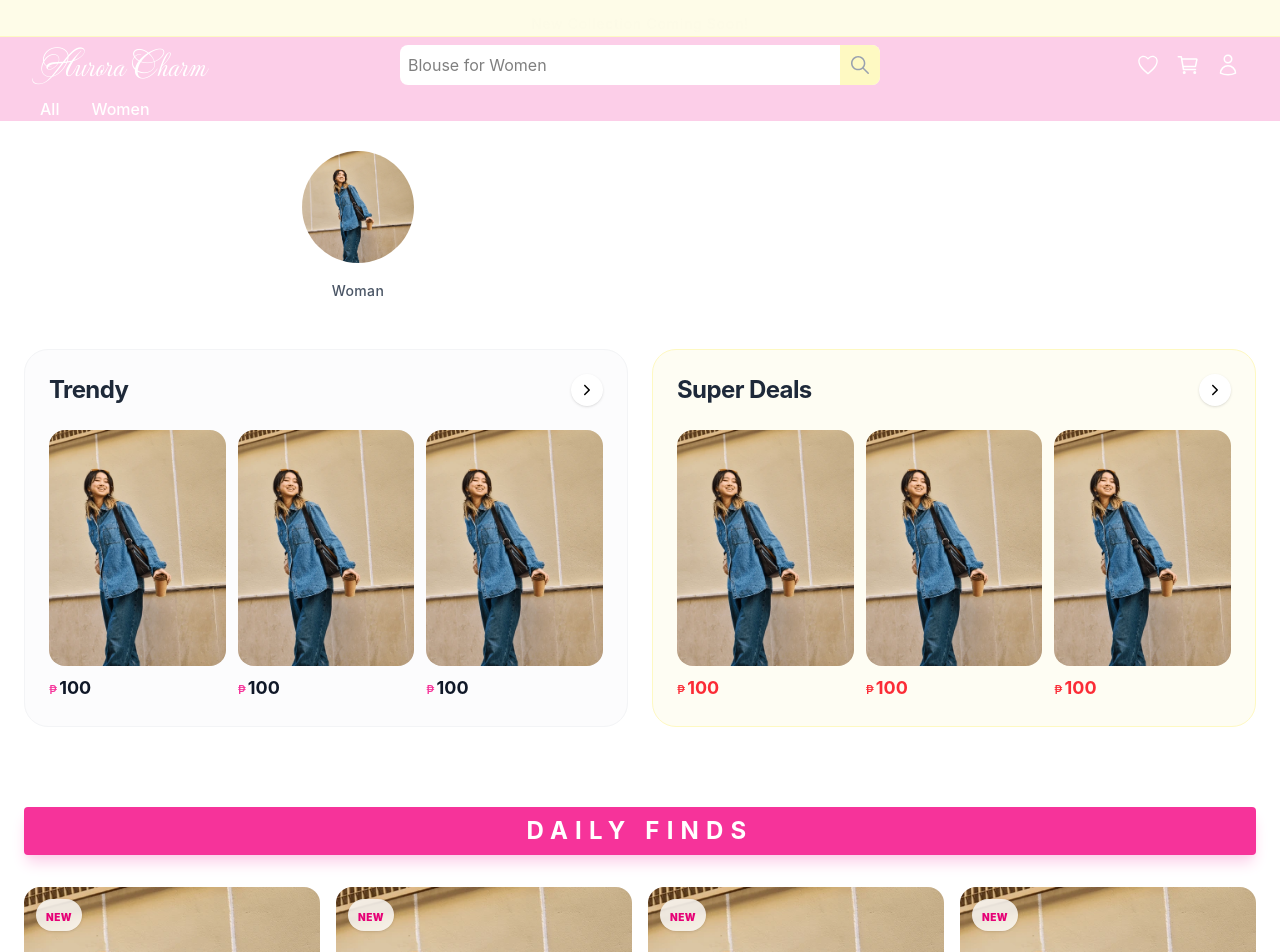
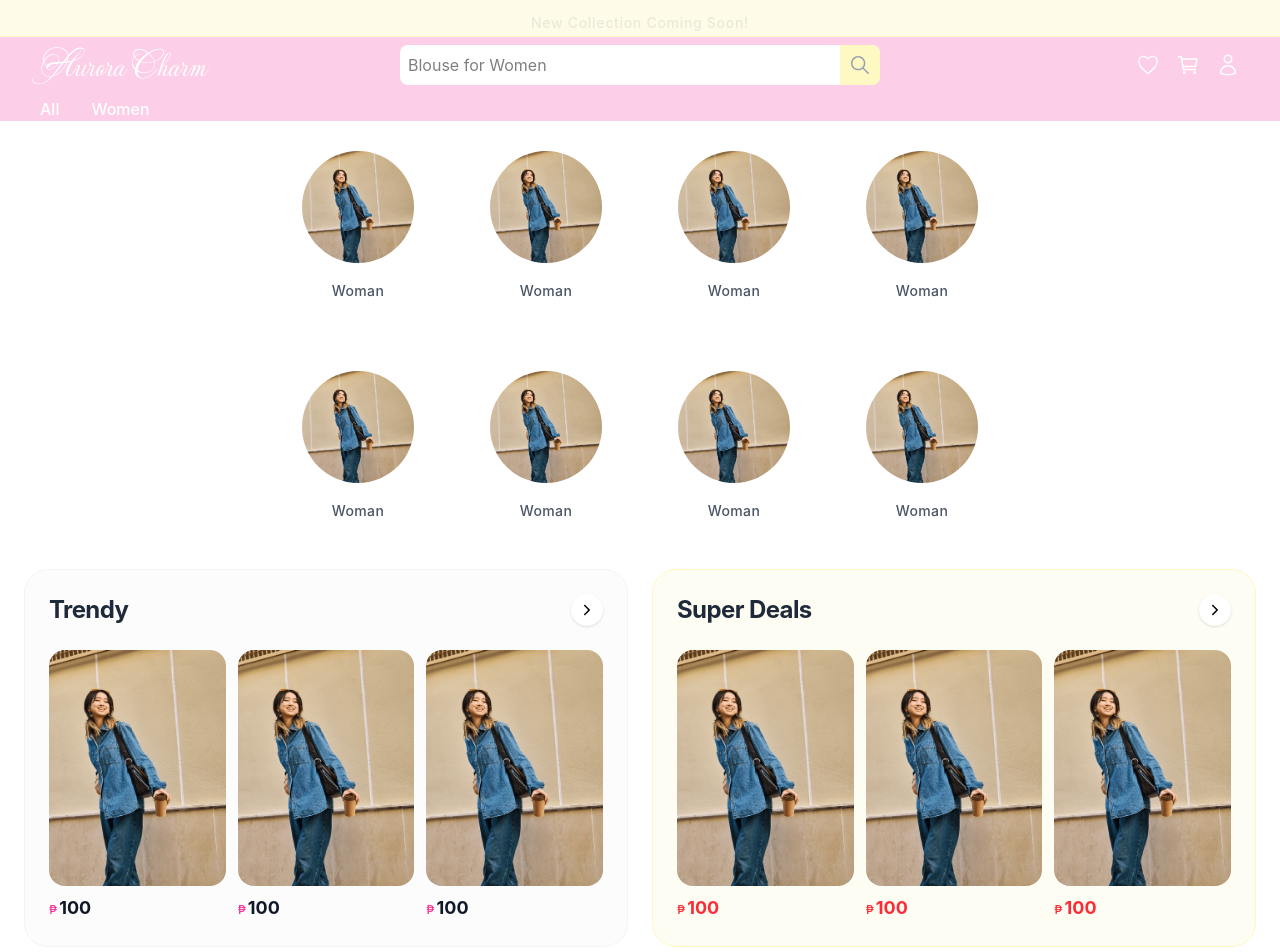
Before and after one commit to MaximumChimp/aurora-charm-main, a React (Vite) app in the folder client/: page / in a window 1280 px wide. Shown: the top 952 px of the page. Built offline with nearby package versions, Linux system fonts and the light colour scheme.

Commit message:
changes in categories-circle

```diff
--- a/client/src/components/Category/CategoriesDisplay.jsx
+++ b/client/src/components/Category/CategoriesDisplay.jsx
@@ -8,17 +8,23 @@ function CategoriesDisplay() {
             {/* --- 1. Circle Categories Navigation --- */}
             <div className="grid grid-cols-4 sm:grid-cols-4 md:grid-cols-4 gap-8 md:gap-16 justify-items-center">
     {/* Each Item */}
-                <div className='group flex flex-col items-center cursor-pointer'>
-                    <div className='relative overflow-hidden rounded-full p-1 border-2 border-transparent group-hover:border-pink-200 transition-all duration-500'>
+    {[1, 2, 3, 4, 5, 6, 7, 8].map((item) => (
+        <div key={item} className='group flex flex-col items-center cursor-pointer'>
+            {/* The Border Container - Forced to be a circle */}
+            <div className='relative overflow-hidden rounded-full p-1 border-2 border-transparent group-hover:border-pink-200 transition-all duration-500 w-fit h-fit'>
                 <img
                     src={Woman}
                     alt="Woman"
-                            className='rounded-full w-20 h-20 md:w-28 md:h-28 object-cover transition-transform duration-500 group-hover:scale-110'
+                    /* h-20 w-20 on mobile, h-28 w-28 on md+ screens for a perfect 1:1 circle */
+                    className='w-40 h-40 md:w-28 md:h-28 rounded-full object-cover transition-transform duration-500 group-hover:scale-110'
                 />
             </div>
-                    <span className='mt-3 font-medium text-gray-600 text-sm tracking-wide group-hover:text-pink-500 transition-colors'>Woman</span>
+            {/* Text Label */}
+            <span className='mt-3 font-medium text-gray-600 text-sm tracking-wide group-hover:text-pink-500 transition-colors'>
+                Woman
+            </span>
         </div>
-                {/* Repeat the block above for other categories... */}
+    ))}
 </div>
 
             {/* --- 2. Bento Style Deal Sections --- */}
@@ -72,15 +78,15 @@ function CategoriesDisplay() {
             </div>
 
           {/* --- DAILY FINDS SECTION --- */}
-<div className='w-full pt-8 space-y-8'>
+<div className='w-full space-y-8'>
 
     {/* 1. The Interactive Banner */}
-    <div className='group relative overflow-hidden bg-pink-500 rounded-sm py-2 px-4 cursor-pointer text-center shadow-lg shadow-pink-200'>
+    <div className='group relative overflow-hidden  rounded-sm py-2 px-4 cursor-pointer text-center shadow-lg border-b-2 border-pink-400 '>
         {/* Animated Gradient Overlay */}
-        <div className='absolute inset-0 bg-gradient-to-r from-pink-600 via-pink-400 to-pink-600 opacity-0 group-hover:opacity-100 transition-opacity duration-700'></div>
+        <div className='absolute inset-0  opacity-0 group-hover:opacity-100 transition-opacity duration-700'></div>
 
         {/* Banner Text */}
-        <span className='relative font-bold text-2xl tracking-[0.3em] text-white block transform group-hover:scale-105 transition-transform duration-500'>
+        <span className='relative font-bold text-2xl tracking-[0.3em] text-pink-500 block transform group-hover:scale-105 transition-transform duration-500'>
             DAILY FINDS
         </span>
     </div>
```
Lines whose indentation alone changed are shown as unchanged.
